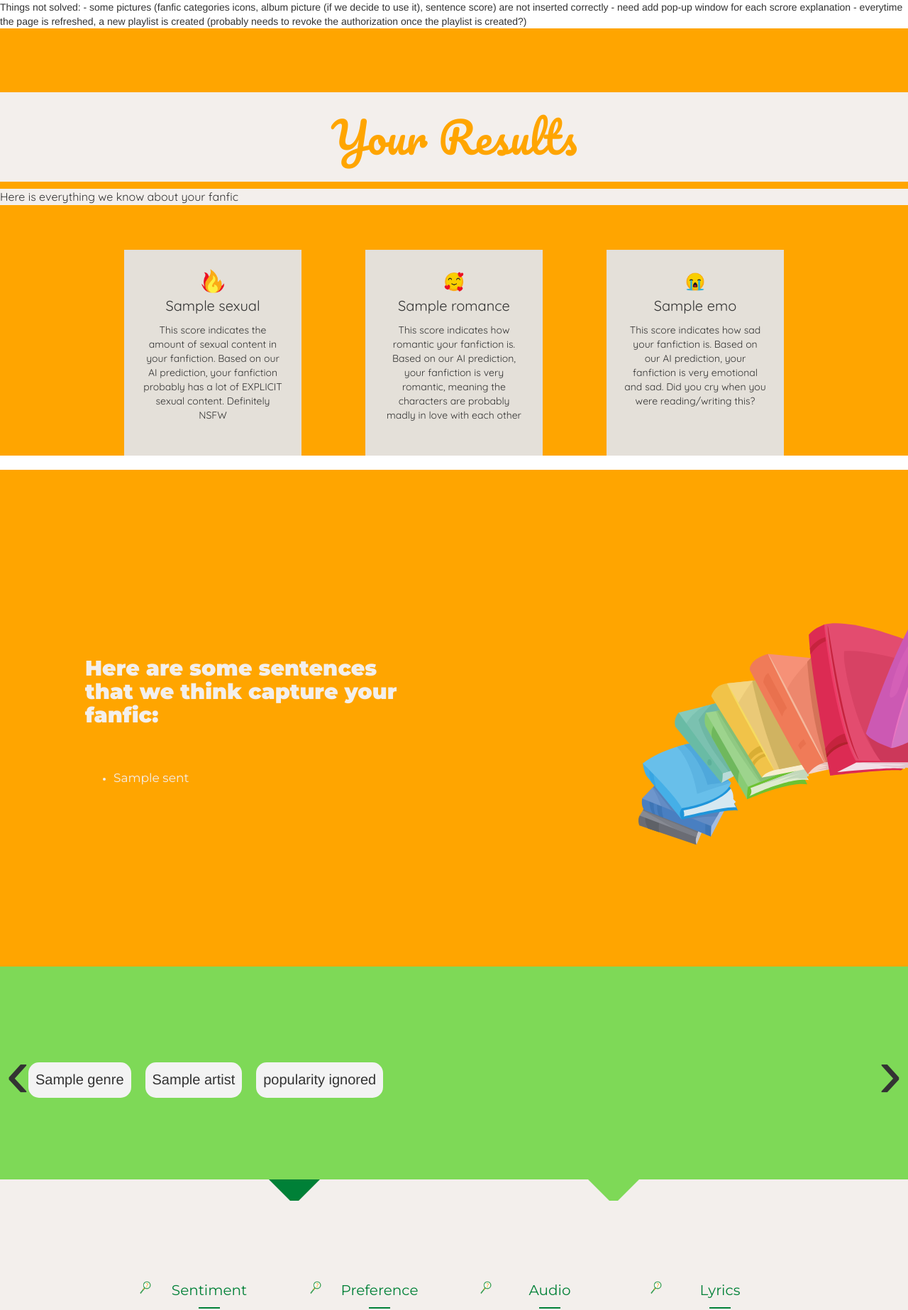
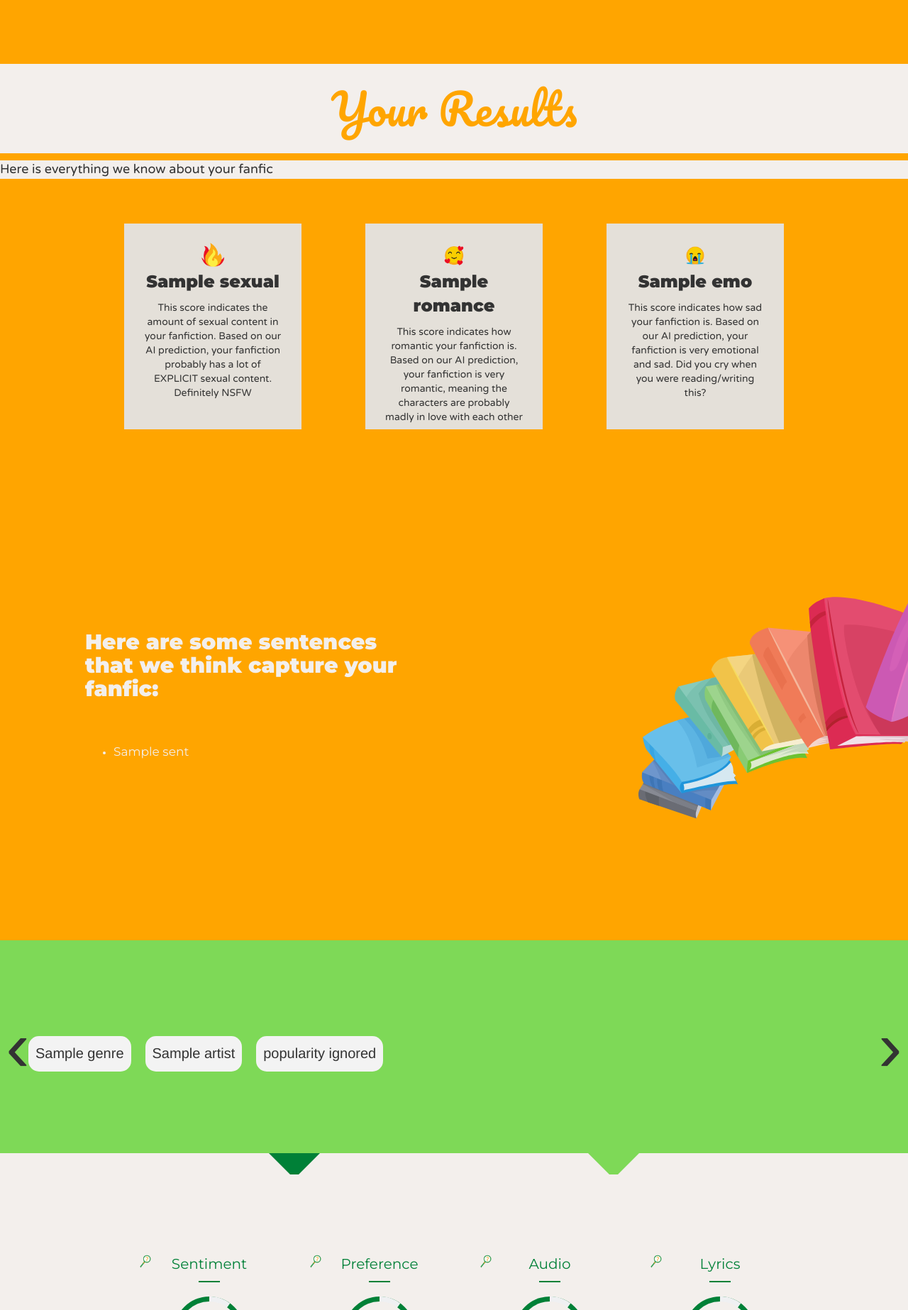
Before and after one commit to ArielJiang0520/fanfic-playlist, a Flask app: template app/templates/output2.html in a window 1280 px wide; the page is wider, and only the part inside the window is pictured. Shown: the top 1846 px of that part at 71% size. Run offline with Flask 2, Linux system fonts and the light colour scheme; the template is opened without the code that fills it: most values are stand-ins (such as "Sample title", 1, 10 or a date in 2020); parts of the project's set-up code (start-up, migrations or seed data) failed here and were passed over; some libraries are stand-ins or nearby versions.

Commit message:
font change

```diff
--- a/app/static/output2.css
+++ b/app/static/output2.css
@@ -8,8 +8,8 @@
     color:#000;
   }
 .info{
-  font-family: "Quicksand", serif;
-  font-size: 16;
+  font-family: "Varela Round", serif;
+  font-size: 18px;
   background-color: #f3efec;
 }
 
@@ -315,11 +315,10 @@
 }
 
 .sentence-header{
-  font-family: "Quicksand", "serif";
+  font-family: "Montserrat";
   color: #f3efec;
   width: 600px;
   padding-left: 120px;
-  font-family: "Montserrat";
   padding-bottom: 50px;
 }
 
@@ -329,6 +328,7 @@
 }
 
 .sentence-list-item{
+  font-family: "Varela Round", "serif";
   color: #f3efec;
 }
 
@@ -367,7 +367,7 @@
   padding-left: 25px;
   padding-right: 25px;
   padding-top: 25px;
-  font-family: "Quicksand", "serif";
+  font-family: "Varela Round", "serif";
 }
 
 .score-label{
@@ -379,8 +379,15 @@
 }
 
 .score-num{
-  font-size: 20;
+  font-size: 24;
+  font-family: "Montserrat";
+  font-weight: 700;
 }
+
+/* .score-description {
+  font-size: 15px;
+  font-size: "Varela Round";
+} */
 
 .arrow-row{
   display: flex;
@@ -526,17 +533,19 @@
   flex-direction: row;
   justify-content: center;
   padding-top: 35px;
+  padding-left: 35px;
+  padding-bottom: 35px;
 }
 
 .genius-info{
   color:#f5f5ef;
-  font-size: 20px;
+  font-size: 16px;
   font-family: "Montserrat";
 }
 
 .genius-link{
   color:#f5f5ef;
-  font-size: 20px;
+  font-size: 16px;
   font-family: "Montserrat";
 }
 
--- a/app/templates/output2.html
+++ b/app/templates/output2.html
@@ -1,14 +1,9 @@
-Things not solved:
-- some pictures (fanfic categories icons, album picture (if we decide to use it), sentence score) are not inserted correctly
-- need add pop-up window for each scrore explanation
-- everytime the page is refreshed, a new playlist is created (probably needs to revoke the authorization once the playlist is created?)
-
 <html>
 
 <head>
   <title>Result Page</title>
   <link rel="stylesheet" href="/static/output2.css">
-  <link rel="stylesheet" href="https://fonts.googleapis.com/css?family=Pacifico|Montserrat|Quicksand">
+  <link rel="stylesheet" href="https://fonts.googleapis.com/css?family=Pacifico|Montserrat|Quicksand|Varela+Round">
   <link rel="stylesheet" href="/static/bootstrap.min.css">
   <link rel="stylesheet"
     href="https://fonts.googleapis.com/css2?family=Didact+Gothic&family=Montserrat:wght@900&display=swap">
@@ -108,7 +103,6 @@ Things not solved:
               Did you cry when you were reading/writing this?
             </p>
             {% endif %}
-          </div>
 
         </div>
         {% endif %}
```
Also changed, not shown: app/static/main2.css (+10 -2 lines), app/templates/search2.html (+6 -6 lines).
